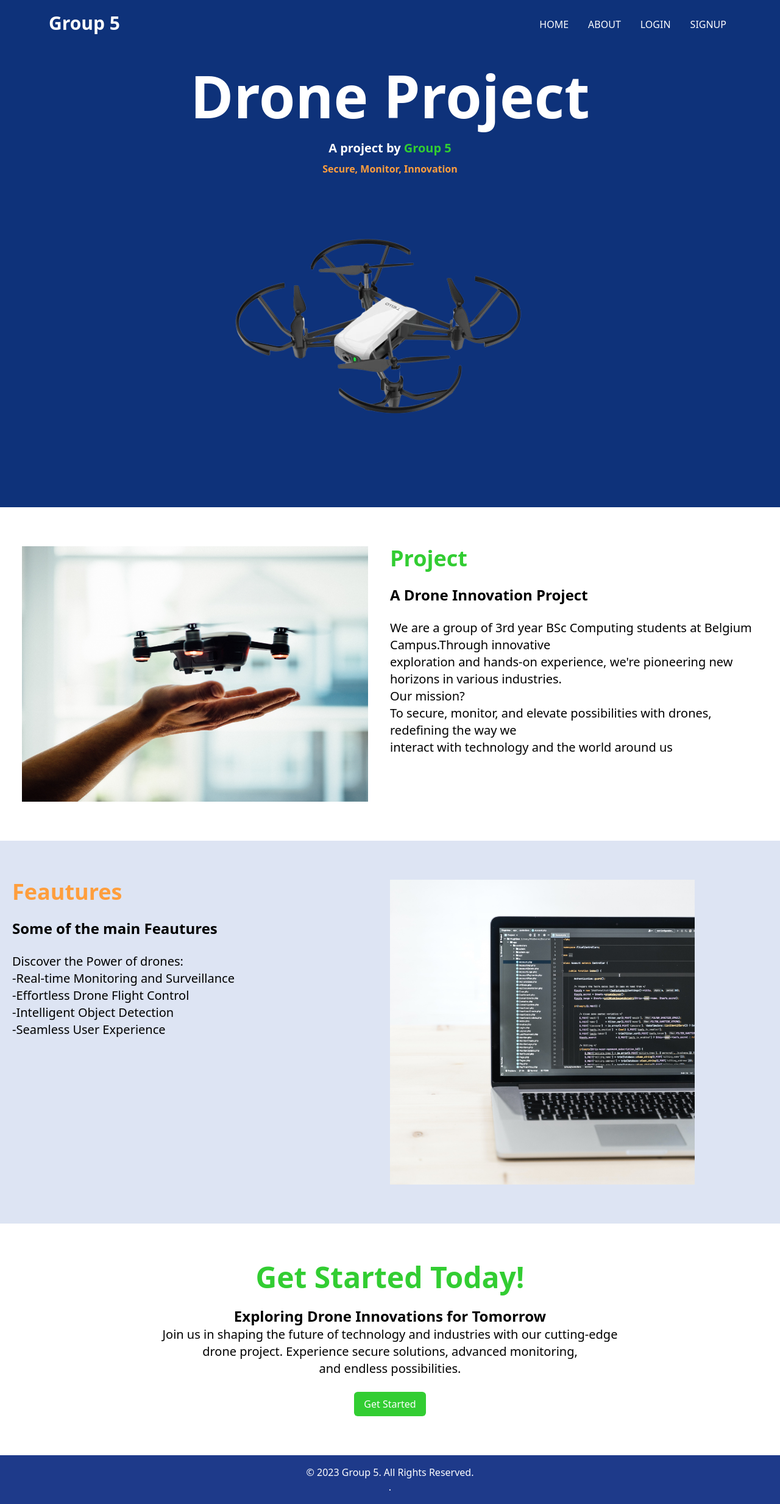
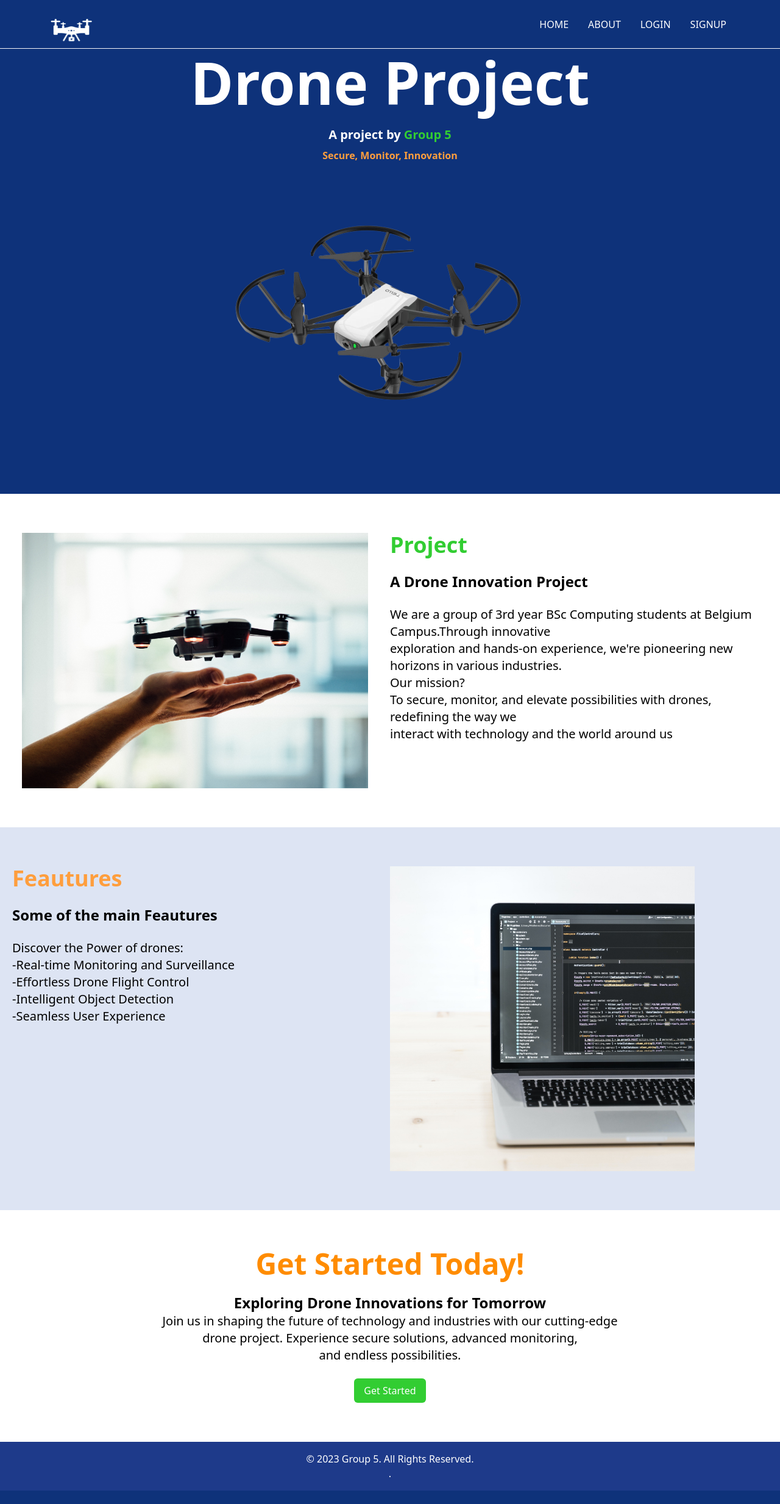
Before and after one commit to JohanLindeque/drone-project-group5, a React (Create React App) app: page / in a window 1280 px wide. Shown: the whole page at 61% size. After the commit the page ends 2445 px from the top, so only its background shows below. Built offline with nearby package versions, Linux system fonts and the light colour scheme.

Commit message:
minor tweaks
displays, as well as logo in nav bar

```diff
--- a/src/components/About.jsx
+++ b/src/components/About.jsx
@@ -3,7 +3,7 @@ import logo from '../images/logo.png'
 
 const About = () => {
   return (
-    <div className='  w-full h-screen mx-auto text-center flex flex-col justify-center' >
+    <div className=' mt-[-101px]  w-full h-screen mx-auto text-center flex flex-col justify-center' >
         <div className='w-full h-auto bg-white py-16 px-4'>
 
             <h1 className='md:text-6xl sm:text-6xl text-4xl font-bold md:py-6'> About </h1>
@@ -43,6 +43,7 @@ const About = () => {
                   our insights, discoveries, and passion with you as we continue to innovate and redefine <br />
                    what is possible.</p>
             </section>
+            <br />
 
             </div>
         </div>
--- a/src/components/Home.jsx
+++ b/src/components/Home.jsx
@@ -77,7 +77,7 @@ const Hero = () => {
 
           <div className='text-center'>
             <div>
-              <h1 className='text-5xl font-bold text-[#32CD32]'>Get Started Today!</h1>
+              <h1 className='text-5xl font-bold text-[#ff8c00]'>Get Started Today!</h1>
               <br />
               <p className='text-2xl font-semibold'>Exploring Drone Innovations for Tomorrow</p>
               <p className='text-xl'>Join us in shaping the future of technology and industries with our cutting-edge <br /> drone project. Experience secure solutions, advanced monitoring, <br />
--- a/src/components/Navbar.jsx
+++ b/src/components/Navbar.jsx
@@ -1,6 +1,6 @@
 import React, {useState} from 'react'
 import {AiOutlineClose, AiOutlineMenu} from 'react-icons/ai'
-import tLogo from '../images/transparentLogo.png'
+import drone from '../images/logoDrone.png'
 
 const Navbar = () => {
 
@@ -11,11 +11,11 @@ const Navbar = () => {
   }
 
   return (
-    <div >
-        <div className=' flex justify-between content-center h-[2px] mt-[20px]  max-w-[auto] mx-auto px-20 text-white border-bottom-width: 5px border-color: #F3F4F6'>
-          <h1 className=' text-3xl font-bold text-[white]'>Group 5</h1>
+    <div className='fixed z-50 fixed top-0 left-0 w-full bg-[#0E327A]'>
+        <div className=' flex justify-between content-center  mt-[20px] h-[60px]  max-w-[auto] mx-auto px-20  text-white border-b-[1px] border-[#F3F4F6]'>
+          {/* <h1 className=' text-3xl font-bold text-[white]'>Group 5</h1> */}
 
-          {/* <img src={tLogo} alt="logo" className='w-1/4 mx-auto object-fit' /> */}
+          <img src={drone} alt="logo" className=' py-2  object-fit' />
           <ul className='hidden md:flex space-x-4 font-medium  '>
               <li className='p-2 hover:text-[#ff8c00] hover:font-bold'> <a href="/">HOME</a> </li>
               <li className='p-2 hover:text-[#ff8c00] hover:font-bold'> <a href="/about">ABOUT</a> </li>
```
Also changed, not shown: src/images/logoDrone.png (added).
